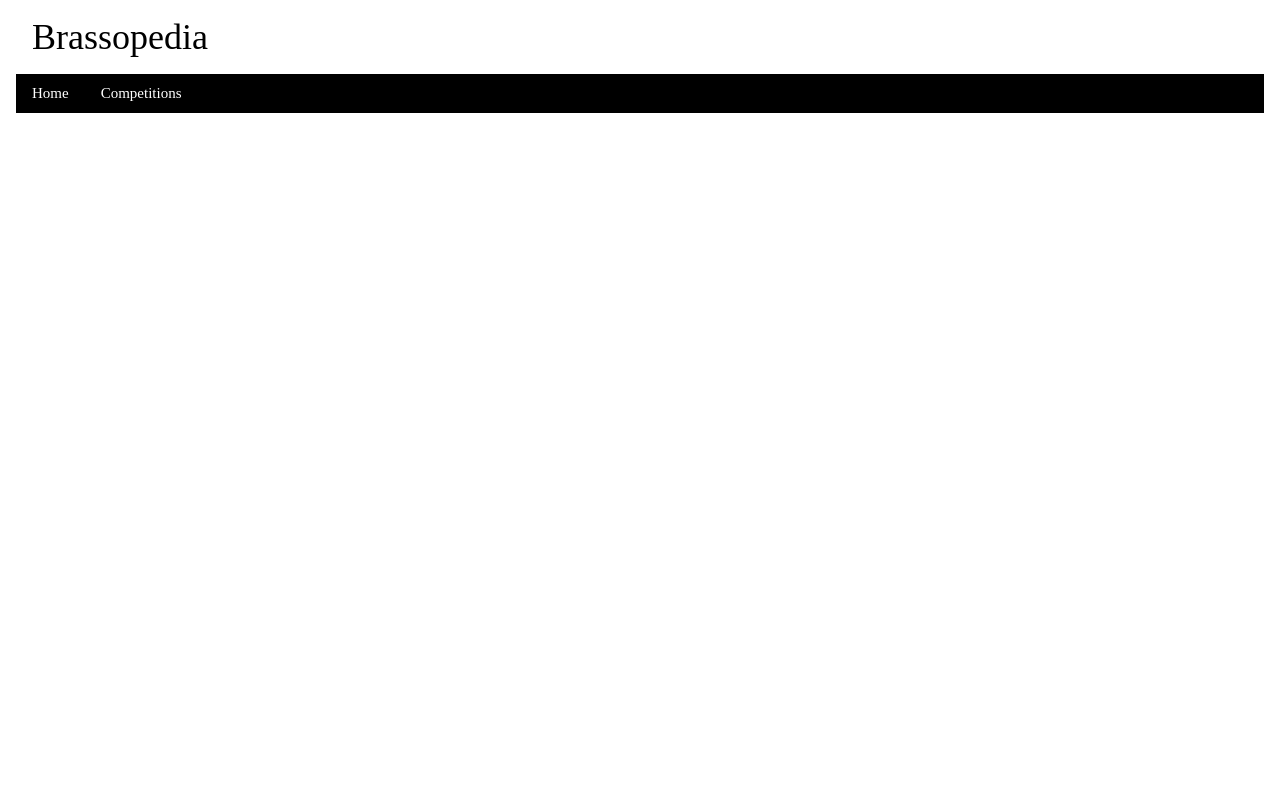
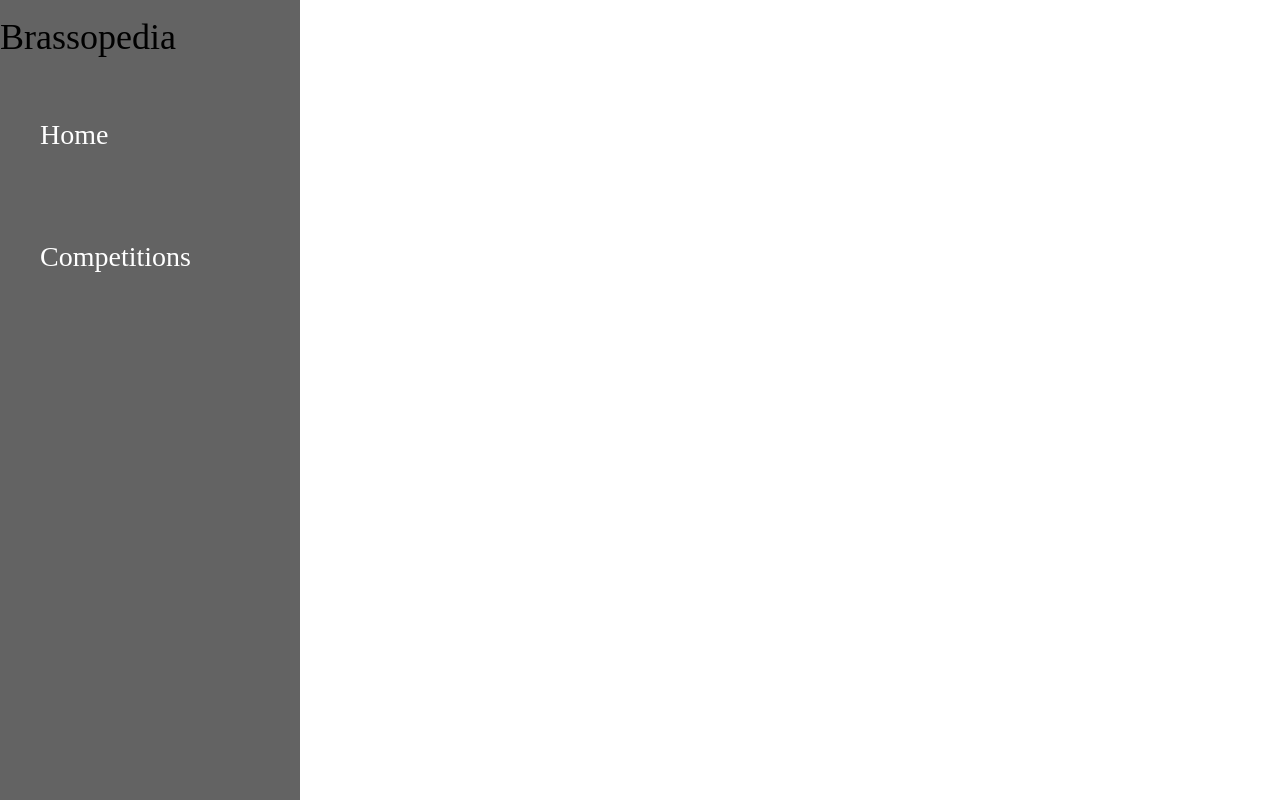
Before and after one commit to ijiesisthebest/brass12, a Flask app: template templates/layout.html in a window 1280 px wide. Run offline with Flask 3, Linux system fonts and the light colour scheme; the template is opened without the code that fills it, so the values that code supplies are empty; some web fonts are replaced.

Commit message:
made a sidebar with a bit of color

```diff
--- a/static/style.css
+++ b/static/style.css
@@ -11,3 +11,64 @@ body,h1,h2,h3,h4,h5,h6 {
 img{
     width: 40%;
 }
+
+.instrument-grid {
+    display: grid;
+    grid-template-columns: repeat(2, 500px);
+    gap: 120px;
+    justify-content: center; /* centres the columns */
+    padding: 20px;
+}
+
+.instrument-card {
+    background: white;
+    border: 5px solid #ddd;
+    padding: 15px;
+
+    display: flex;
+    flex-direction: column;
+    align-items: center;
+
+    width: 500px;
+    height: 500px;
+}
+
+.instrument-card img {
+    width: 350px;
+    height: 350px;
+    object-fit: contain;
+    margin-top: 10px;
+}
+
+.page-layout {
+    display: flex;
+}
+
+.sidebar {
+    width: 300px;
+    min-height: 100vh;
+    background: rgb(99, 99, 99);
+
+    display: flex;
+    flex-direction: column;
+}
+
+.title {
+
+
+}
+
+.sidebar a {
+    color: rgb(255, 255, 255);
+    text-decoration: none;
+    padding: 40px;
+    text-align: left;
+}
+
+.content {
+    flex: 1;
+}
+
+.sidebar .w3-button {
+    font-size: 28px; /* Adjustable */
+}
--- a/templates/home.html
+++ b/templates/home.html
@@ -2,15 +2,15 @@
 {% block body %}
 <!--home page goes here-->
 <!-- 2 column-->
-    <div class ="two-column">
+    <div class ="instrument-grid">
         {% for instrument in results %}
-        <div class="w3-card-2">
+        <div class="instrument-card">
             <!-- name and image -->
              <h1>{{ instrument[1] }}</h1>
              <img src="{{ instrument[2] }}">
         </div>
         {% endfor %}
     </div>
-    {% for instrument in reuslts %}
+    {% for instrument in results %}
     {% endfor %}
 {% endblock %}
--- a/templates/layout.html
+++ b/templates/layout.html
@@ -8,17 +8,18 @@
     <link rel="stylesheet" href="{{url_for('static', filename='style.css')}}">
     <title>Brassopedia</title>
 </head>
-<body class="w3-container">
-    <!-- Shared Header Bar-->
-     <header class="w3-container w3 padding-32">
-        <h1>Brassopedia</h1>
-     </header>
-     <!-- Shared Navbar-->
-    <nav class= "w3-bar w3-black">
-        <a href="/" class="w3-bar-item w3-button">Home</a>
-        <a href="/" class="w3-bar-item w3-button">Competitions</a>
-    </nav>
-    {% block body %}
-    {% endblock %}
+<body>
+    <div class="page-layout">
+        <nav class="sidebar">
+            <h1 class="title">Brassopedia</h1>
+            <a href="/" class="w3-button">Home</a>
+            <a href="/competitions" class="w3-button">Competitions</a>
+        </nav>
+
+        <main class="content">
+            {% block body %}
+            {% endblock %}
+        </main>
+    </div>
 </body>
 </html>
```
